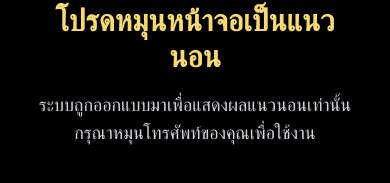
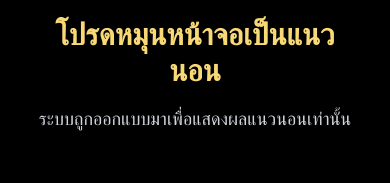
Before and after one commit to BugNoTensei/g99-gold-dashboard, a React (Vite) app: page / in a window 390 px wide. Shown: the part 391-574 px from the top of the page. Built offline with nearby package versions, Linux system fonts and the light colour scheme; no server answers.

Commit message:
Remove instruction to rotate phone for horizontal display in App component

```diff
--- a/src/App.tsx
+++ b/src/App.tsx
@@ -85,8 +85,6 @@ export default function App() {
         </h2>
         <p className="text-lg text-gray-300">
           ระบบถูกออกแบบมาเพื่อแสดงผลแนวนอนเท่านั้น
-          <br />
-          กรุณาหมุนโทรศัพท์ของคุณเพื่อใช้งาน
         </p>
       </div>
 
```
